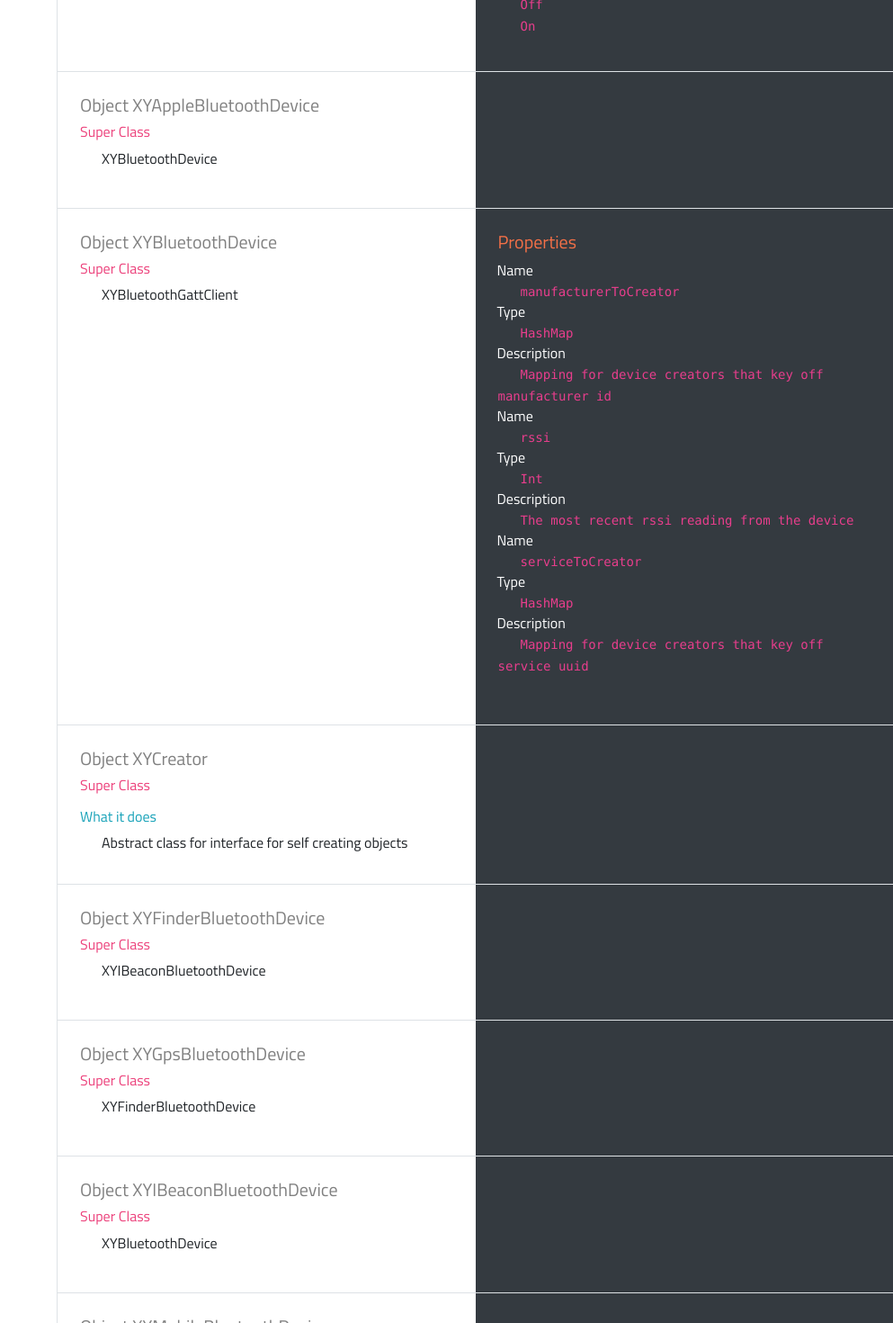
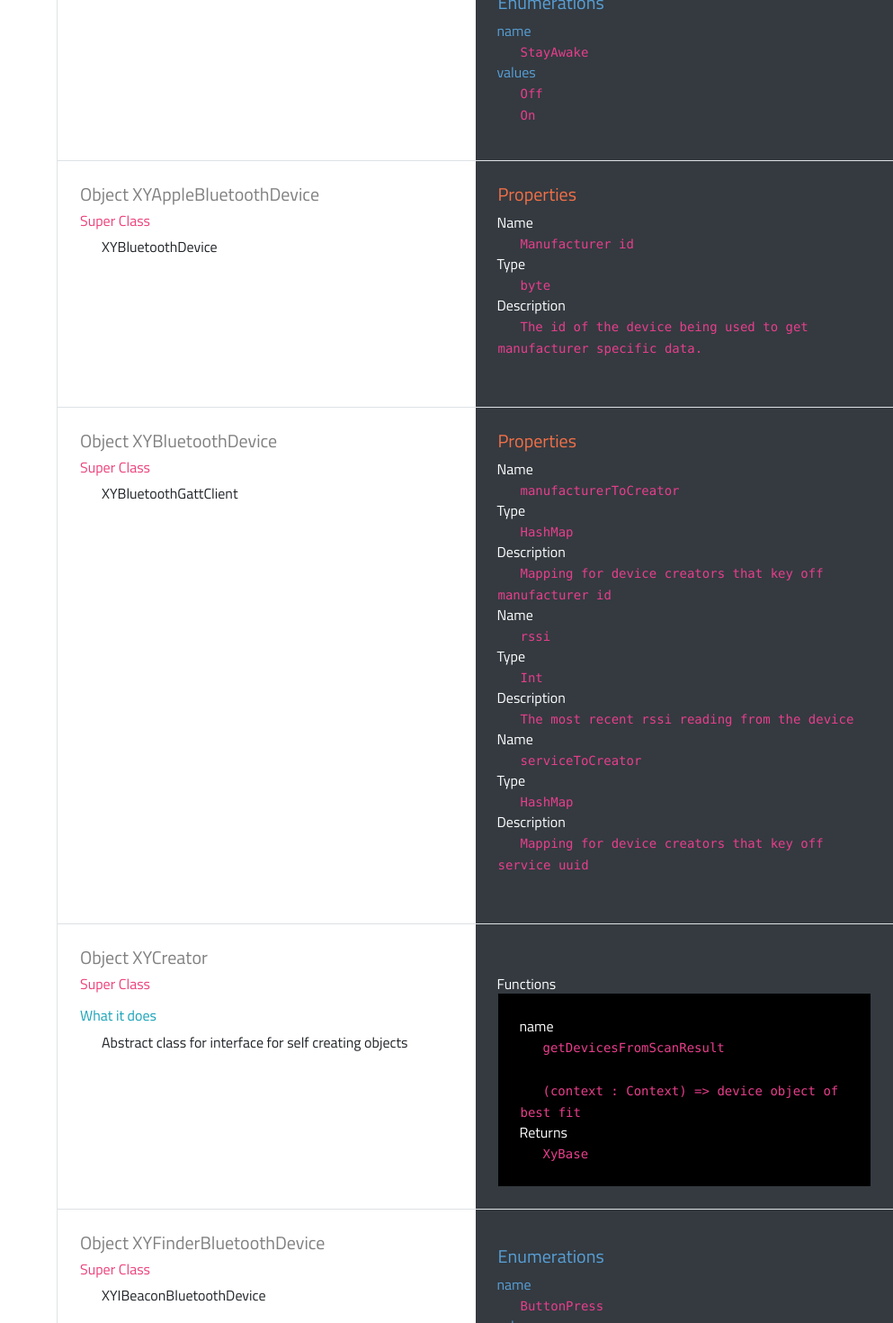
Before and after one commit to XYOracleNetwork-v1/app-reference-react, a React (Create React App) app: page / in a window 1280 px wide. Shown: the part 1330-2800 px from the top of the page at 90% size, without its empty margins (287-1280 px from the left). Built offline with nearby package versions, Linux system fonts and the light colour scheme.

Commit message:
update BLE schema

```diff
--- a/src/BLE_Schema.js
+++ b/src/BLE_Schema.js
@@ -13,9 +13,16 @@ module.exports = [{
       "objects": [
         {
           "name": "XYBleAd",
-          "super": "XYBase"
-        }
-      ]
+          "super": "XYBase",
+          "properties": [
+            {
+              "desc": "hash for the hashCode function.",
+              "name": "hash",
+              "type": "Int"
+            },
+          ],
+        },
+      ],
     },
     {
       "desc": "Device Specific Client Implementations",
@@ -87,7 +94,15 @@ module.exports = [{
         },
         {
           "name": "XYAppleBluetoothDevice",
-          "super": "XYBluetoothDevice"
+          "super": "XYBluetoothDevice",
+          "properties": [
+            {
+              "desc": "The id of the device being used to get manufacturer specific data.",
+              "name": "Manufacturer id",
+              "static": true,
+              "type": "byte"
+            },
+          ],
         },
         {
           "name": "XYBluetoothDevice",
@@ -121,23 +136,89 @@ module.exports = [{
         },
         {
           "desc": "Abstract class for interface for self creating objects",
-          "name": "XYCreator"
+          "name": "XYCreator",
+          "functions": [
+            {
+              "async": "true",
+              "name": "getDevicesFromScanResult",
+              "parameters": [
+                {
+                  "name": "context : ",
+                  "type": "Context"
+                }
+              ],
+              "returns": [
+                {
+                  "type": "XyBase",
+                  "desc": "device object of best fit"
+                }
+              ],
+              "template": true
+            },
+          ],
         },
         {
           "name": "XYFinderBluetoothDevice",
-          "super": "XYIBeaconBluetoothDevice"
+          "super": "XYIBeaconBluetoothDevice",
+          "enumerations": [
+            {
+              "name": "ButtonPress",
+              "values": [
+                {
+                  "name": "Single"
+                },
+                {
+                  "name": "Double"
+                },
+                {
+                  "name": "Long"
+                }
+              ],
+            },
+            {
+              "name": "Family",
+            },
+            {
+              "name": "Proximity",
+            },
+          ],
         },
         {
           "name": "XYGpsBluetoothDevice",
-          "super": "XYFinderBluetoothDevice"
+          "super": "XYFinderBluetoothDevice",
+          "enumerations": [
+            {
+              "name": "StayAwake",
+              "values": [
+                {
+                  "name": "Off"
+                },
+                {
+                  "name": "On"
+                }
+              ]
+            }
+          ],
         },
         {
           "name": "XYIBeaconBluetoothDevice",
-          "super": "XYBluetoothDevice"
+          "super": "XYBluetoothDevice",
+          "properties": [
+            {
+              "name": "Apple_Beacon_ID",
+              "type": "byte",
+            },
+          ],
         },
         {
           "name": "XYMobileBluetoothDevice",
-          "super": "XYFinderBluetoothDevice"
+          "super": "XYFinderBluetoothDevice",
+          "properties": [
+            {
+              "name": "FAMILY_UUID",
+              "type": "string",
+            },
+          ],
         }
       ]
     },
```
